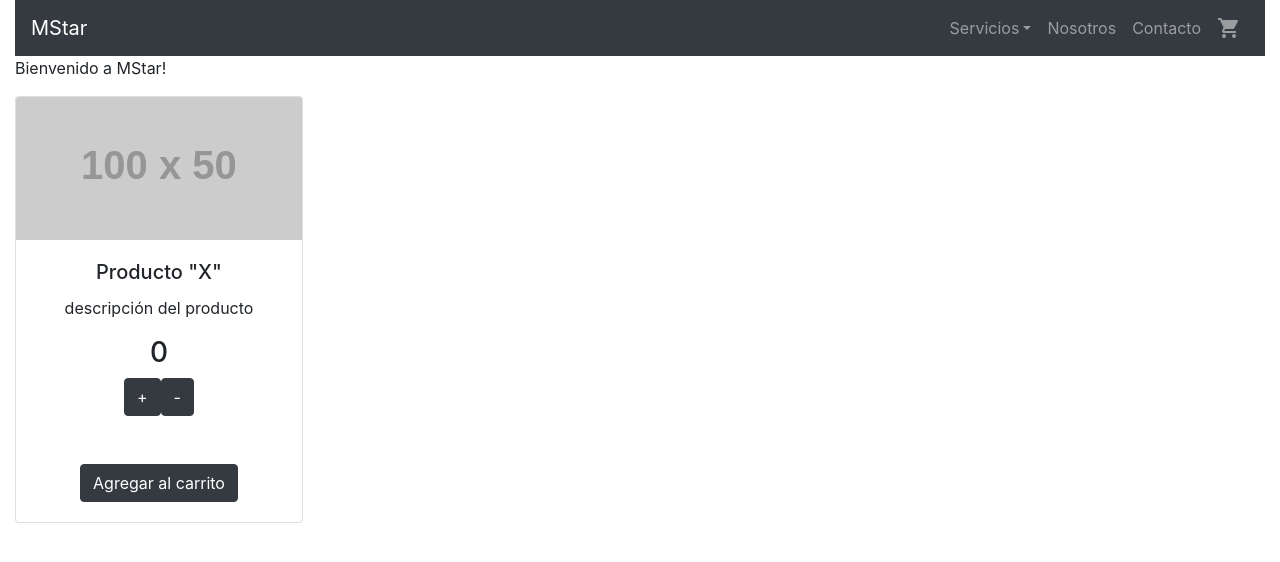
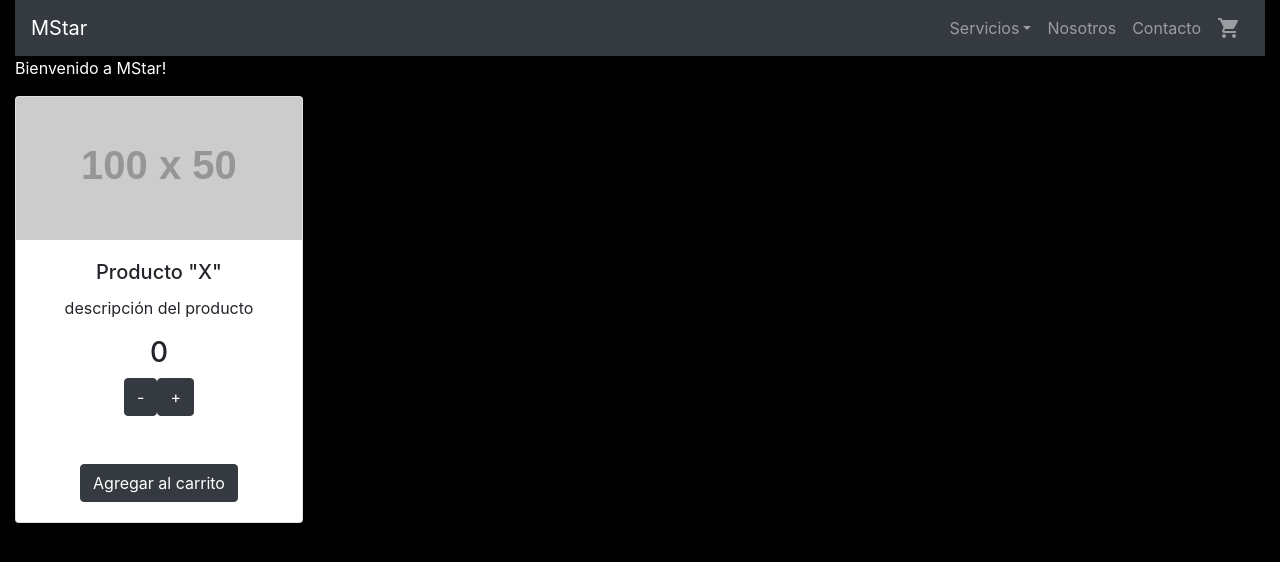
Before and after one commit to MarceloCarabajal/react-carabajal, a React (Create React App) app: page / in a window 1280 px wide. Shown: the top 562 px of the page. Built offline with nearby package versions, Linux system fonts and the light colour scheme.

Commit message:
desafio 4 v1.3

```diff
--- a/package.json
+++ b/package.json
@@ -11,6 +11,7 @@
     "react-bootstrap": "^2.0.2",
     "react-dom": "^17.0.2",
     "react-scripts": "4.0.3",
+    "react-toastify": "^8.1.0",
     "web-vitals": "^1.1.2"
   },
   "scripts": {
--- a/src/App.js
+++ b/src/App.js
@@ -1,6 +1,7 @@
 import { Container } from 'react-bootstrap';
 import NavBar from './components/NavBar';
 import ItemListContainer from './components/ItemListContainer';
+
 
 
 
@@ -9,6 +10,7 @@
    <Container fluid>
       <NavBar />
       <ItemListContainer greeting="Bienvenido a MStar!"/>
+
    </Container>
   );
 }
--- a/src/components/ItemCount.js
+++ b/src/components/ItemCount.js
@@ -1,12 +1,13 @@
-import { useState, UseEffect } from "react";
+import { useState, Fragment } from "react";
 import { Card, Button } from 'react-bootstrap';
+import { ToastContainer, toast } from 'react-toastify';
+import 'react-toastify/dist/ReactToastify.css';
 
 
 const ItemCount = () => {
 
     let stock = 10;
     const [count, setCount] = useState(0);
-
 
 
     const sumar = () => {
@@ -23,6 +24,7 @@
 
     const agregarCarrito = () => {
         if (count > 0) {
+            toast.info('Agregando al carrito');
             stock = stock - count;
             setCount(0);
         }
@@ -31,9 +33,7 @@
 
 
     return (
-
-
-        <>
+        <Fragment>
             <Card style={{ width: '18rem' }}>
             <Card.Img variant="top" src="https://via.placeholder.com/100x50" />
                 <Card.Body>
@@ -43,16 +43,27 @@
                     </Card.Text>
                     <h3>{count}</h3>
                     <div>
+                        <Button variant="dark" onClick={restar}>-</Button>
                         <Button variant="dark" onClick={sumar}>+</Button>
-                        <Button variant="dark" onClick={restar}>-</Button>
                     </div>
                     <br></br><br></br>
                     <Button variant="dark" onClick={agregarCarrito}>Agregar al carrito</Button>
-                </Card.Body>
+                    <ToastContainer
+                    position="top-right"
+                    autoClose={5000}
+                    hideProgressBar={false}
+                    newestOnTop={false}
+                    closeOnClick
+                    rtl={false}
+                    pauseOnFocusLoss
+                    draggable
+                    pauseOnHover
+                    />
+                    {/* Same as */}
+                    <ToastContainer />
+                    </Card.Body>
             </Card>
-
-
-        </>
+        </Fragment>
 
     );
 }
--- a/src/components/ItemListContainer.js
+++ b/src/components/ItemListContainer.js
@@ -6,7 +6,7 @@
 
     return (
         <Fragment>
-            <p>{props.greeting}</p>
+            <p className="saludoIni">{props.greeting}</p>
             <ItemCount />
         </Fragment>
     )
--- a/src/styles/styles.css
+++ b/src/styles/styles.css
@@ -6,7 +6,13 @@
 
 html, body {
     height: 100vh;
+    background-color: black;
 }
+
+.saludoIni {
+    color: white;
+}
+
 
 .navbar-light .navbar-brand {
     color: #fff;
```
Also changed, not shown: 1 other file (tests, documents, lock files or other folders).
